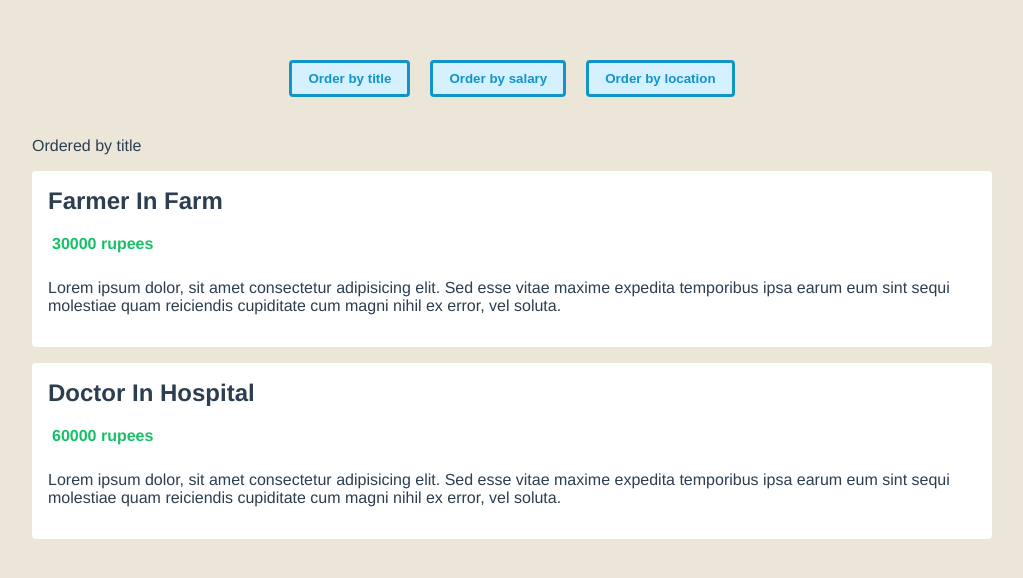
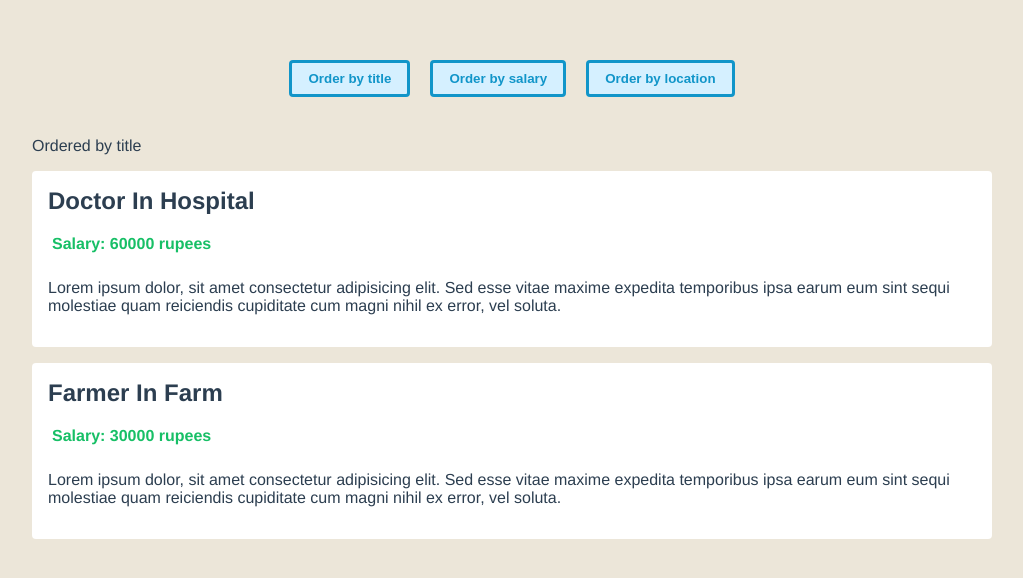
Before and after one commit to owentr1369/vue3-typescript-learning, a Vue app in the folder lesson-1/: page / in a window 1280 px wide. Shown: the top 578 px of the page, without its empty margins (128-1151 px from the left). Built offline with nearby package versions, Linux system fonts and the light colour scheme.

Commit message:
computed value

```diff
--- a/lesson-1/src/components/JobList.vue
+++ b/lesson-1/src/components/JobList.vue
@@ -2,10 +2,10 @@
   <div class="job-list">
     <p>Ordered by {{ order }}</p>
     <ul>
-      <li v-for="job in jobs" :key="job.id">
+      <li v-for="job in orderedJobs" :key="job.id">
         <h2>{{ job.title }} in {{ job.location }}</h2>
         <div class="salary">
-          <p>{{ job.salary }} rupees</p>
+          <p>Salary: {{ job.salary }} rupees</p>
         </div>
         <div class="description">
           <p>
@@ -20,7 +20,7 @@
 </template>
 
 <script lang="ts">
-import { defineComponent, PropType } from "vue";
+import { computed, defineComponent, PropType } from "vue";
 import Job from "../types/Job";
 import OrderTerm from "../types/OrderTerm";
 
@@ -34,6 +34,15 @@
       required: true,
       type: String as PropType<OrderTerm>,
     },
+  },
+  setup(props) {
+    const orderedJobs = computed(() => {
+      return [...props.jobs].sort((a: Job, b: Job) => {
+        return a[props.order] > b[props.order] ? 1 : -1;
+      });
+    });
+
+    return { orderedJobs };
   },
 });
 </script>
```
